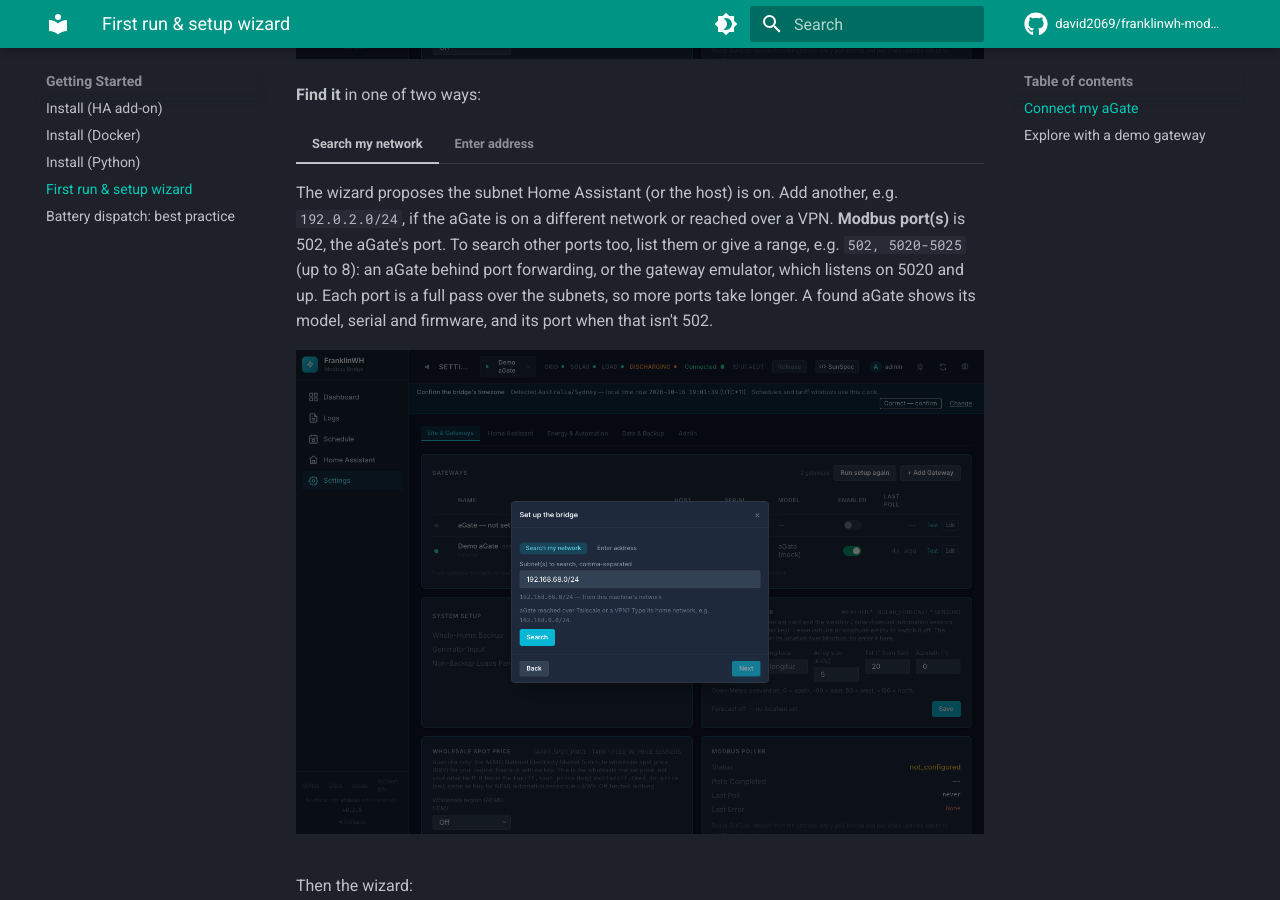
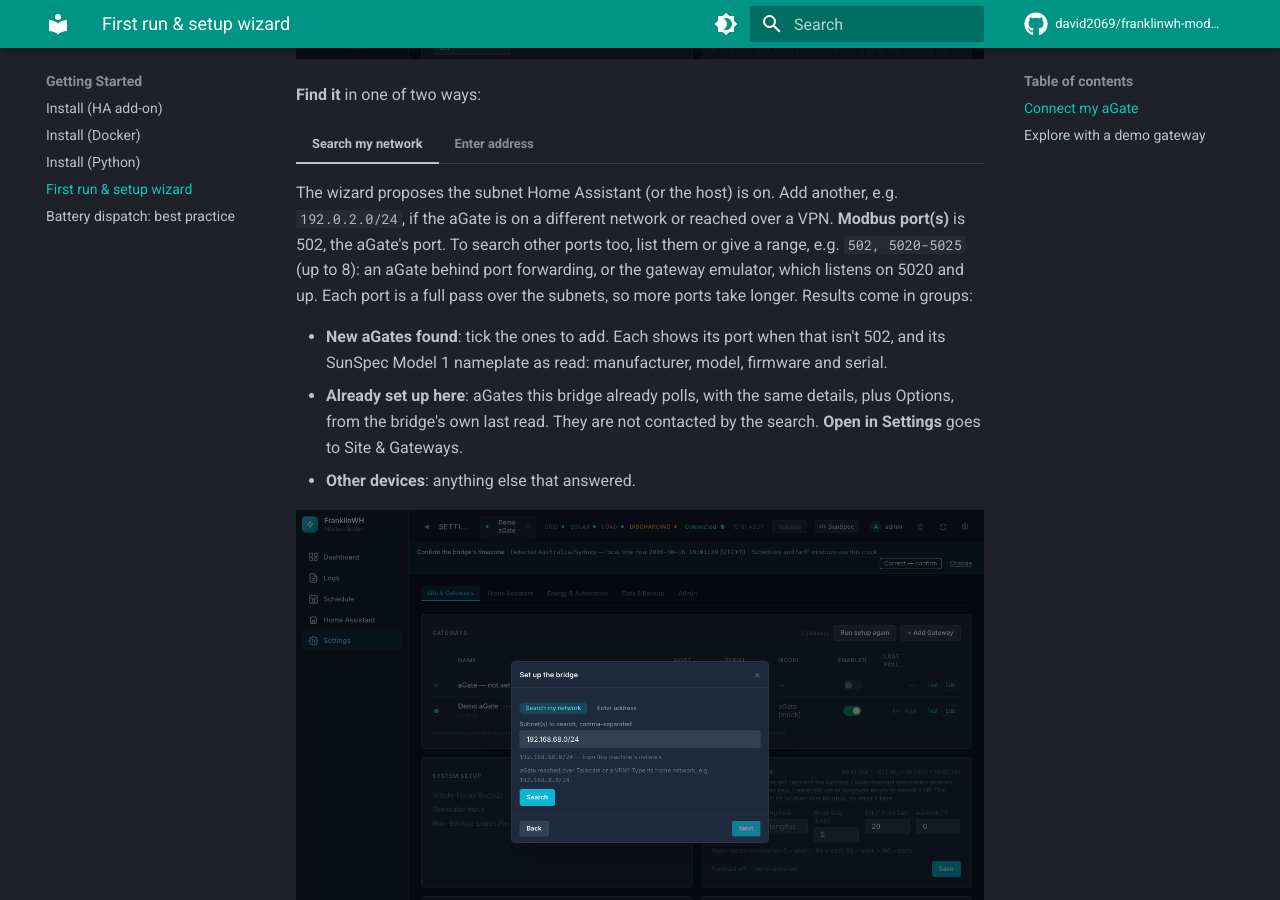
Before and after one commit to david2069/franklinwh-modbus-bridge, an MkDocs documentation site: the page built from docs/user/setup-wizard.md, in a window 1280 px wide and 900 px high, scrolled down 1676 px. Built offline with MkDocs 1.6.1 and Material for MkDocs 9.7.7, drawn with Linux system fonts in a browser that asks for light colours; comment, search, counter and statistics services are not loaded.

Commit message:
feat(wizard): search results grouped (new / already set up / other), with Model 1 details (#425)
New aGates and ones already set up were one list; a set-up one read only
'<ip> — <name> — already set up'. Results now come in groups, each aGate
with its Model 1 nameplate as read. A set-up gateway's details come from
its own startup read (manufacturer and Opt now kept), so it is still never
probed while it polls.

Refs #421


Claude-Session: https://claude.ai/code/session_01Y16KzdPEVsgLsqKASFjb7K

Co-authored-by: david2069 <david2069@users.noreply.github.com>
Co-authored-by: Claude Opus 5.5 <noreply@anthropic.com>

```diff
--- a/docs/user/setup-wizard.md
+++ b/docs/user/setup-wizard.md
@@ -26,7 +26,14 @@ On a fresh install the bridge first shows the **Unofficial software** notice: ti
     give a range, e.g. `502, 5020-5025` (up to 8): an aGate behind port forwarding, or the
     gateway emulator, which listens on 5020 and up. Each port is a full pass over the
     subnets, so more ports take longer.
-    A found aGate shows its model, serial and firmware, and its port when that isn't 502.
+    Results come in groups:
+
+    - **New aGates found**: tick the ones to add. Each shows its port when that isn't 502,
+      and its SunSpec Model 1 nameplate as read: manufacturer, model, firmware and serial.
+    - **Already set up here**: aGates this bridge already polls, with the same details,
+      plus Options, from the bridge's own last read. They are not contacted by the search.
+      **Open in Settings** goes to Site & Gateways.
+    - **Other devices**: anything else that answered.
 
     ![Search my network](../images/wizard/wizard-search.png)
 
```
Also changed, not shown: CHANGELOG.md (+5 -0 lines), src/franklinwh_bridge/static/js/setup_wizard.js (+17 -1 lines), src/franklinwh_bridge/templates/partials/setup_wizard.html (+25 -5 lines), 3 other files.
